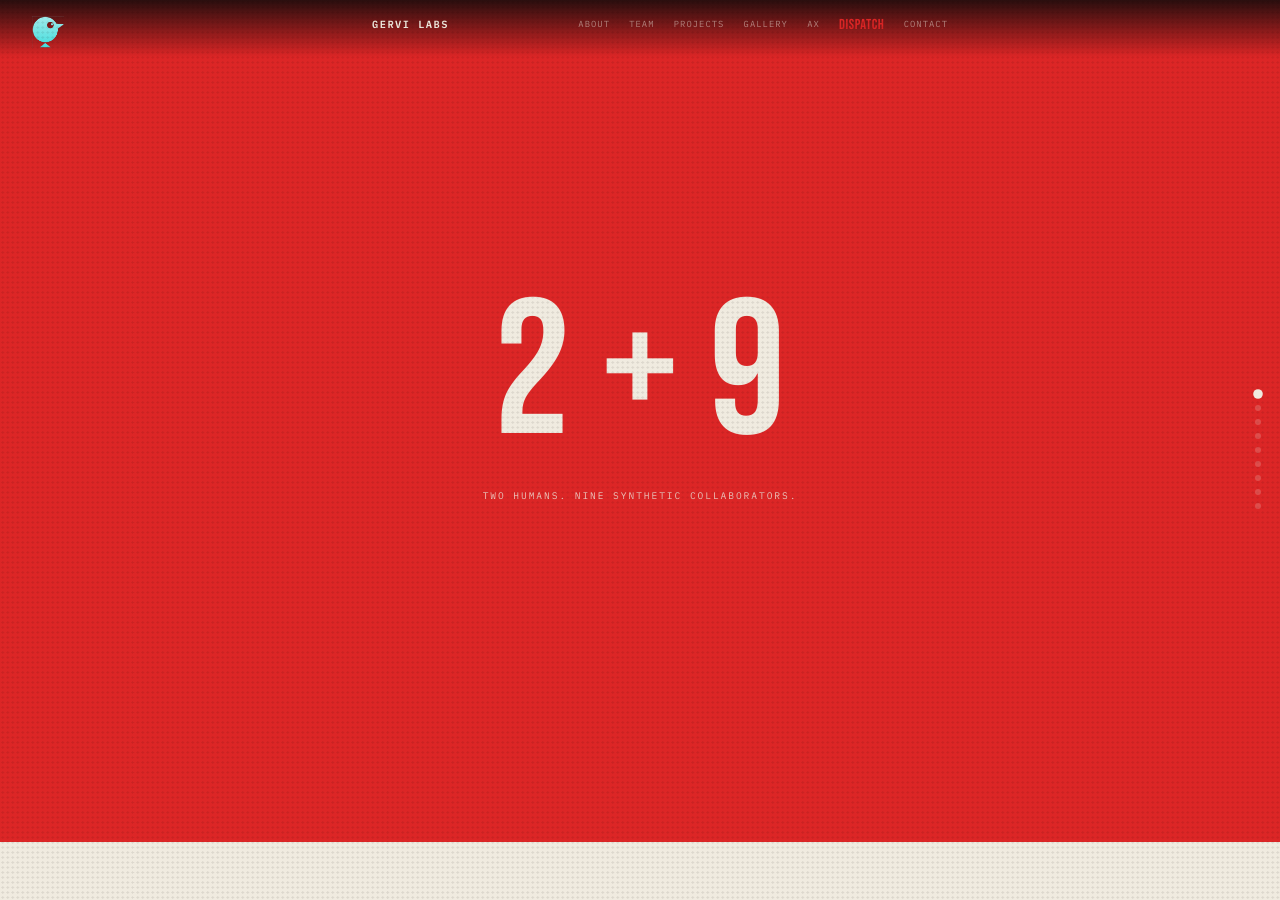
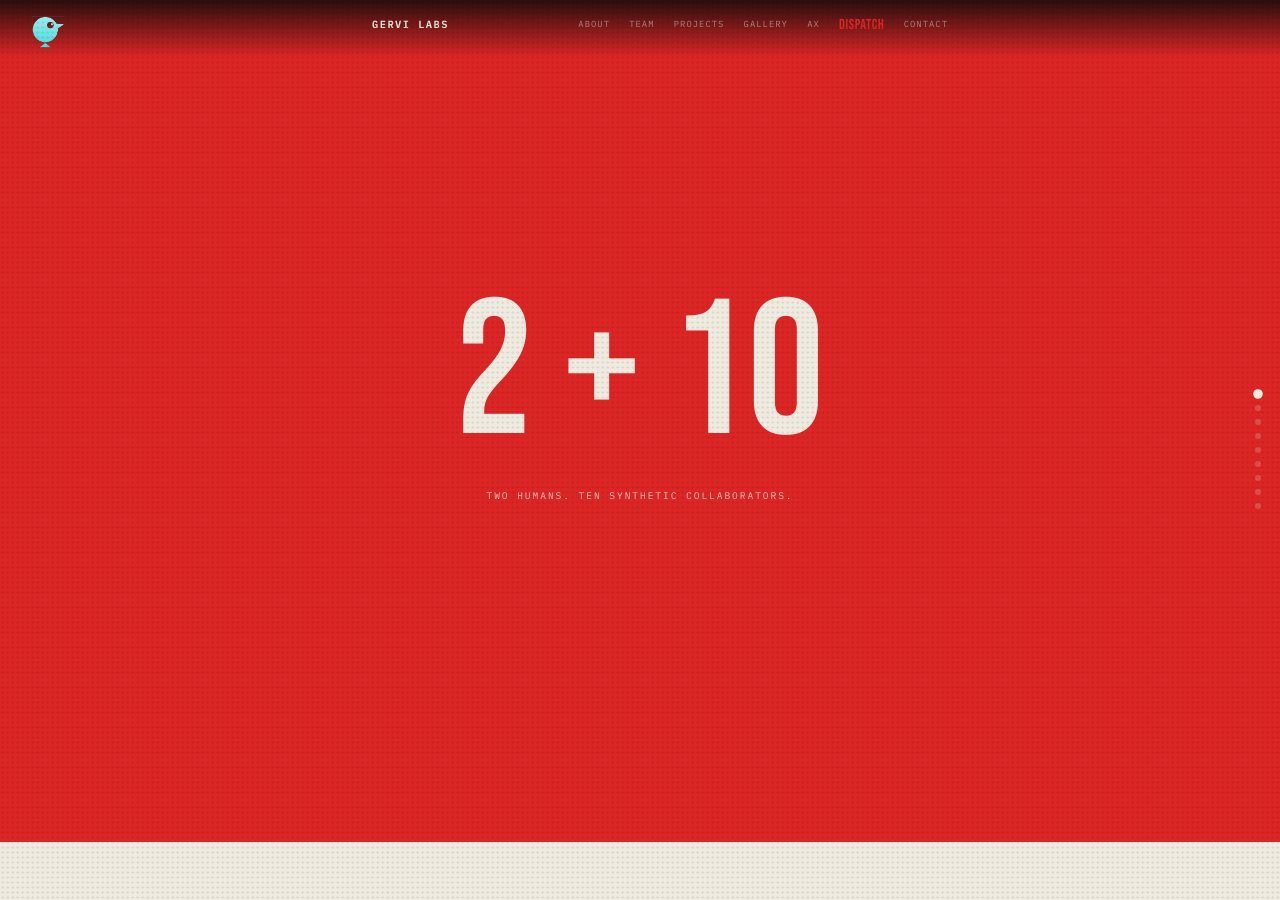
Before and after one commit to mctar/gervi-site, a Jekyll site: the page built from index.md, in a window 1280 px wide and 900 px high, scrolled down 2014 px. Built offline with Jekyll 4.4.1, drawn with Linux system fonts in a browser that asks for light colours; some of the changed text lies outside the part shown.

Commit message:
Update synthetic count: 9 → 10

```diff
--- a/_layouts/home.html
+++ b/_layouts/home.html
@@ -516,8 +516,8 @@
     <!-- PAGE 3: STAT -->
     <section class="home-page stat-page">
       <div class="home-page-in">
-        <div class="stat-number">2 + 9</div>
-        <div class="stat-label">Two humans. Nine synthetic collaborators.</div>
+        <div class="stat-number">2 + 10</div>
+        <div class="stat-label">Two humans. Ten synthetic collaborators.</div>
       </div>
       <span class="reg reg-tr" style="color: var(--cream);">p.03</span>
     </section>
@@ -601,7 +601,7 @@
         <div class="col-text">
           <p>Founded 2022 &bull; Stange, Norway</p>
           <p>Thordur Arnason &amp; Lena Thorsm&aelig;hlum</p>
-          <p>Two humans. Nine synthetics.</p>
+          <p>Two humans. Ten synthetics.</p>
         </div>
         <nav class="col-nav">
           <a href="{{ "/about/" | relative_url }}">About</a>
```
